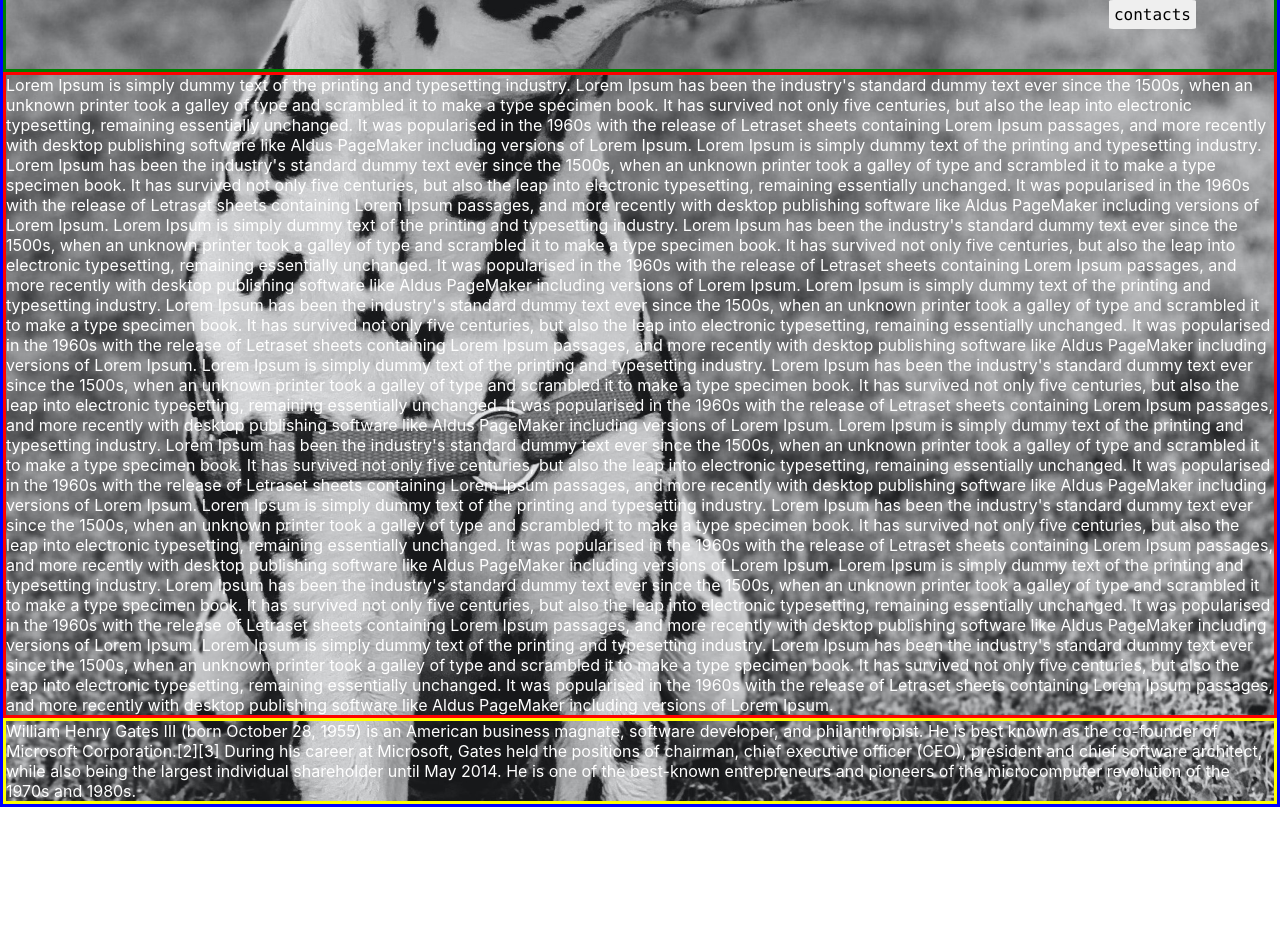
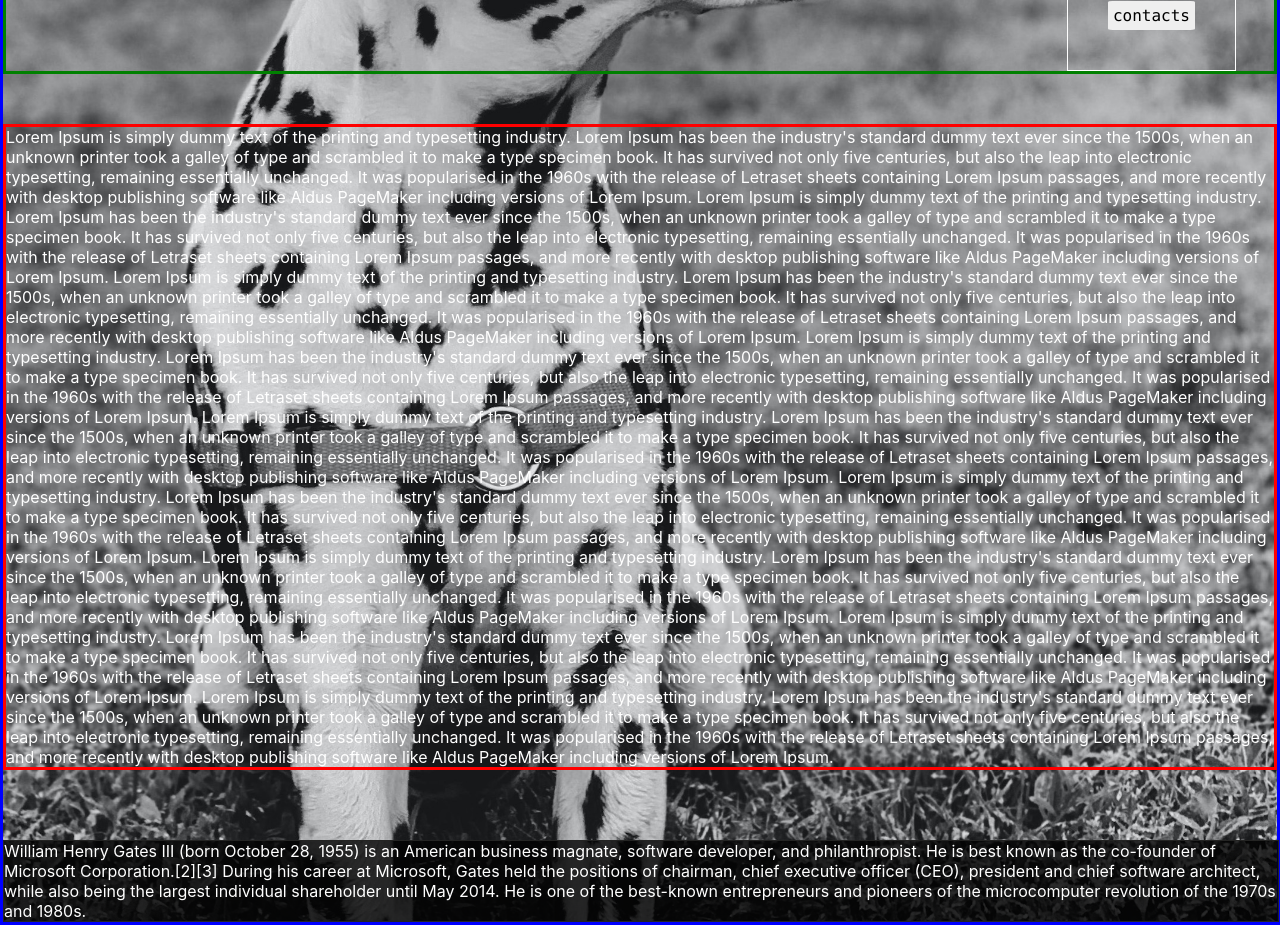
Before and after one commit to ClaFiore/ClaFiore.github.io, a React (Create React App) app: page / in a window 1280 px wide. Shown: the part 520-1445 px from the top of the page. Before the commit the page ends 1327 px from the top, so only its background shows below. Built offline with nearby package versions, Linux system fonts and the light colour scheme.

Commit message:
overlay footer

```diff
--- a/src/components/windowContainer.css
+++ b/src/components/windowContainer.css
@@ -23,7 +23,7 @@ html {
   #windowClaItemDiv{
     margin-top: 3%;
     margin-left: 3%;
-    /* border: 1px solid white */
+    border: 1px solid white
   }
 
   #windowMenuItemDiv{
@@ -32,7 +32,7 @@ html {
     display: flex;
     flex-direction: column;
     justify-content: space-between;
-    /* border: 1px solid white */
+    border: 1px solid white
   }
 
   .menu-btn{
@@ -50,8 +50,19 @@ html {
 
   #displayDiv{
     border: 3px solid red;
+    margin-top: 50px;
+    margin-bottom: 70px;
   }
 
   #footerDiv{
-    border: 3px solid yellow;
+    border: 1px solid rgb(36, 36, 35);
+    width: 100%; /* Full width (cover the whole div) */
+    height: 100%; /* Full height (cover the whole div) */
+    top: 0;
+    left: 0;
+    right: 0;
+    bottom: 0;
+    background-color: rgba(0,0,0,0.8); /* Black background with opacity */
+    z-index: 2; /* Specify a stack order in case you're using a different order for other elements */
+    cursor: pointer; /* Add a pointer on hover */
   }
```
